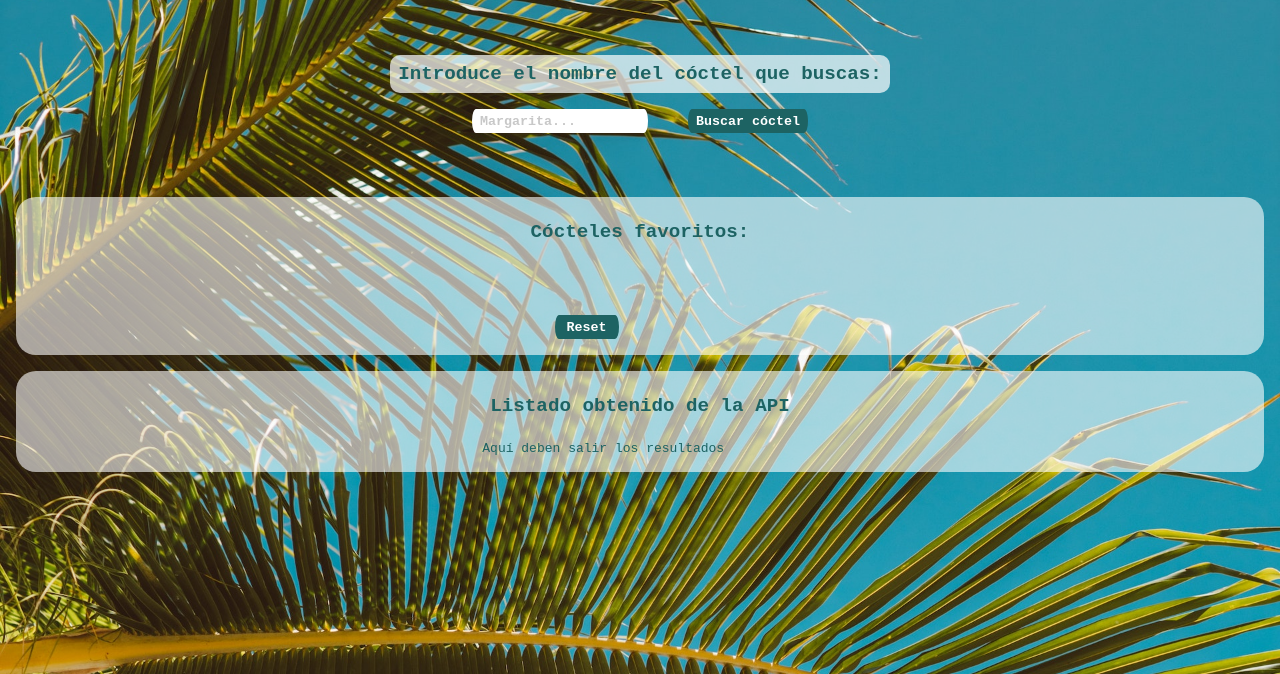
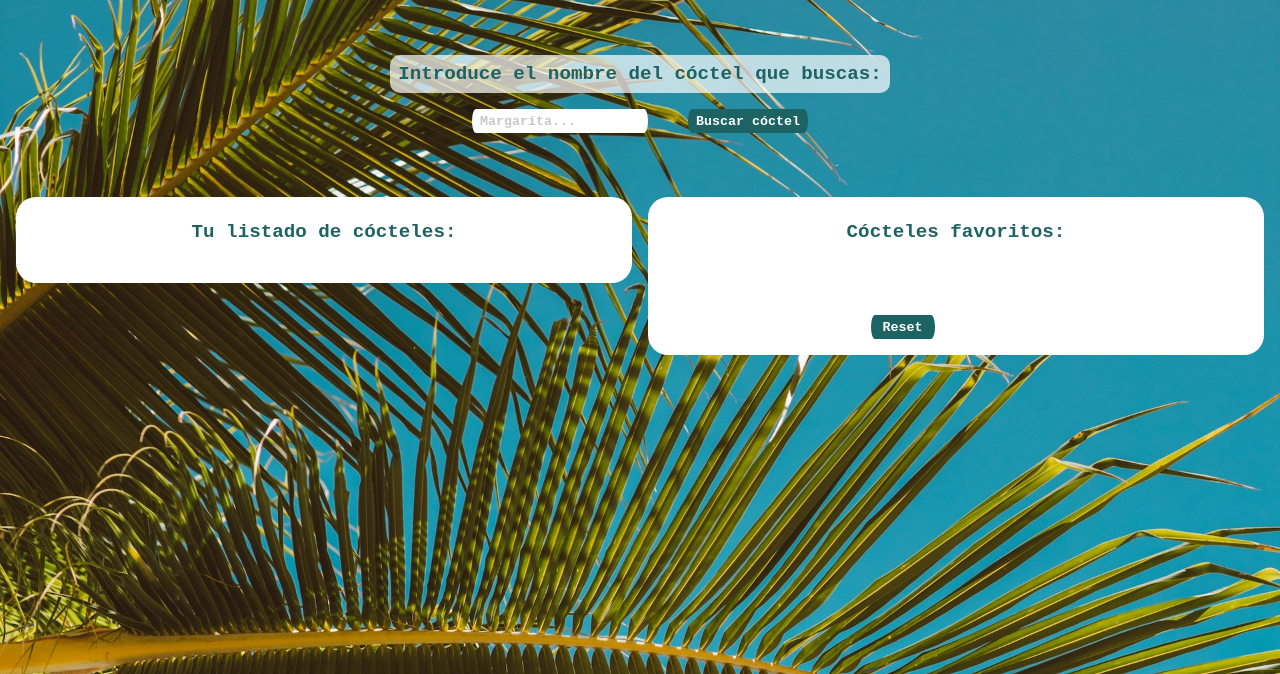
Before and after one commit to alexandracampo/buscador-cocteles, a website: page docs/index.html in a window 1280 px wide. Shown: the part 126-800 px from the top of the page. Drawn offline with nearby package versions, Linux system fonts and the light colour scheme; no server answers.

Commit message:
add new title html, add mediaqueries, add style button and deploy

```diff
--- a/docs/index.html
+++ b/docs/index.html
@@ -33,8 +33,8 @@
       </div>
 
       <div class="container2">
-        <h3 class="title-list-fav">Listado obtenido de la API</h3>
-        <ul class="js-list">Aquí deben salir los resultados</ul>
+        <h3 class="title-list-fav">Tu listado de cócteles:</h3>
+        <ul class="js-list"></ul>
       </div>
 
 
--- a/src/js/main.js
+++ b/src/js/main.js
@@ -170,6 +170,9 @@ function handleClickReset(ev) {
     localStorage.removeItem("favourites");
     // Limpiar <ul>
     listResultsFavs.innerHTML = "";
+
+    renderList(dataList);
+
 }
 
 function handleClickDeleteFav(ev) {
--- a/src/scss/main.scss
+++ b/src/scss/main.scss
@@ -111,9 +111,7 @@ body {
         color: white;
 
         &:hover {
-          /* transform: scale(1.5, 1.5);
-          background-color: rgb(21, 235, 163); */
-          transform: rotate(0.5turn);
+          transform: rotate(1turn);
           transition: 0.6s;
           cursor: pointer;
         }
@@ -126,6 +124,7 @@ body {
     grid-template-columns: 1fr;
     margin: 1rem;
     gap: 1rem;
+    width: auto;
 
     .container1 {
       display: grid;
@@ -133,7 +132,7 @@ body {
       padding: 1rem;
       color: $color-hard;
       font-family: $font-family;
-      background-color: rgba(255, 255, 255, 0.6);
+      background-color: rgb(255, 255, 255);
       border-radius: 20px;
 
       .title-list-api {
@@ -152,7 +151,7 @@ body {
 
       .card-drink {
         display: flex;
-        margin: 1.5rem;
+        //margin: 1.5rem;
 
         .item-name {
           display: flex;
@@ -218,8 +217,12 @@ body {
       padding: 1rem;
       color: $color-hard;
       font-family: $font-family;
-      background-color: rgba(255, 255, 255, 0.6);
+      background-color: rgb(255, 255, 255);
       border-radius: 20px;
+
+      @media screen and (min-width: 1024px) {
+        order: -1;
+      }
 
       .title-list-fav {
         display: flex;
@@ -257,5 +260,9 @@ body {
         padding: 1rem;
       }
     }
+    @media screen and (min-width: 1024px) {
+      grid-template-columns: 1fr 1fr;
+      align-items: first baseline;
+    }
   }
 }
```
Also changed, not shown: docs/assets/js/main.js (+1 -1 lines), src/html/index.html (+2 -2 lines), docs/assets/css/main.css.
